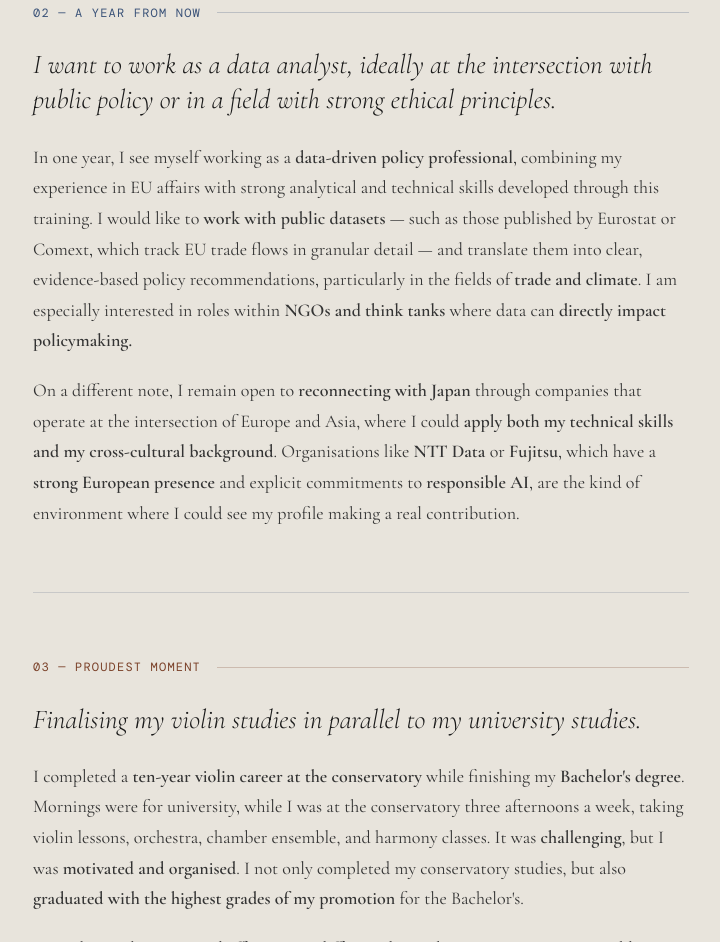
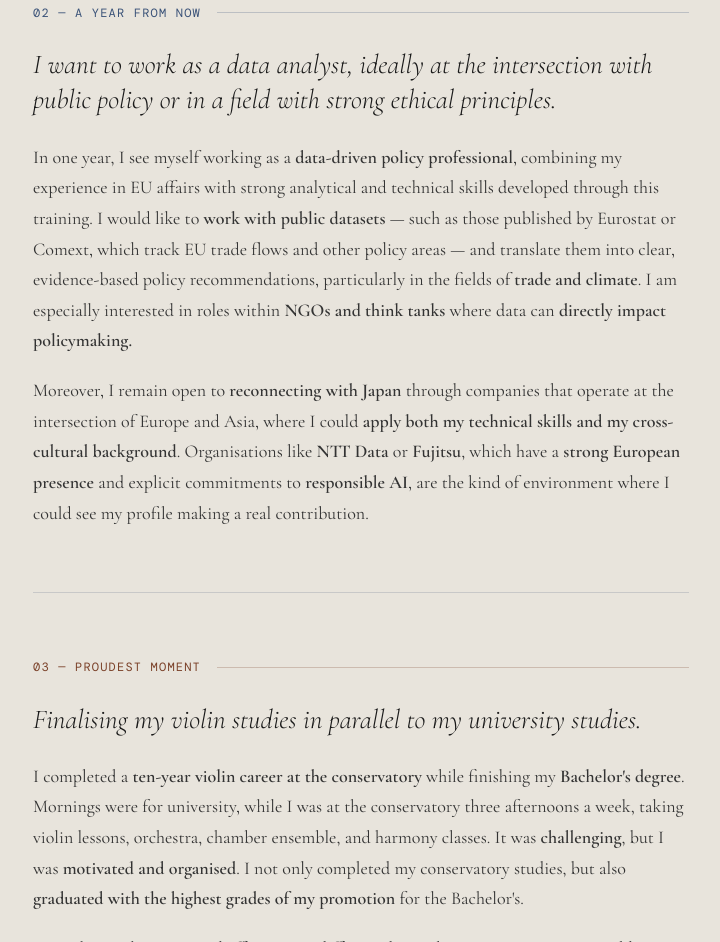
Before and after one commit to guigallent/becode, a plain HTML site: page index.html in a window 1280 px wide. Shown: the part 1330-2272 px from the top of the page, without its empty margins (279-999 px from the left). Drawn offline with nearby package versions, Linux system fonts and the light colour scheme; a web font is replaced by a local one.

Commit message:
index.html

```diff
--- a/index.html
+++ b/index.html
@@ -239,8 +239,8 @@
     <div class="section-label">02 — A year from now</div>
     <div class="reveal">
       <p class="future-highlight">I want to work as a data analyst, ideally at the intersection with public policy or in a field with strong ethical principles.</p>
-      <p>In one year, I see myself working as a <b>data-driven policy professional</b>, combining my experience in EU affairs with strong analytical and technical skills developed through this training. I would like to <b>work with public datasets</b> — such as those published by Eurostat or Comext, which track EU trade flows in granular detail — and translate them into clear, evidence-based policy recommendations, particularly in the fields of <b>trade and climate</b>. I am especially interested in roles within <b>NGOs and think tanks</b> where data can <b>directly impact policymaking.</b></p>
-      <p>On a different note, I remain open to <b>reconnecting with Japan</b> through companies that operate at the intersection of Europe and Asia, where I could <b>apply both my technical skills and my cross-cultural background</b>. Organisations like <b>NTT Data</b> or <b>Fujitsu</b>, which have a <b>strong European presence</b> and explicit commitments to <b>responsible AI</b>, are the kind of environment where I could see my profile making a real contribution.</p>
+      <p>In one year, I see myself working as a <b>data-driven policy professional</b>, combining my experience in EU affairs with strong analytical and technical skills developed through this training. I would like to <b>work with public datasets</b> — such as those published by Eurostat or Comext, which track EU trade flows and other policy areas — and translate them into clear, evidence-based policy recommendations, particularly in the fields of <b>trade and climate</b>. I am especially interested in roles within <b>NGOs and think tanks</b> where data can <b>directly impact policymaking.</b></p>
+      <p>Moreover, I remain open to <b>reconnecting with Japan</b> through companies that operate at the intersection of Europe and Asia, where I could <b>apply both my technical skills and my cross-cultural background</b>. Organisations like <b>NTT Data</b> or <b>Fujitsu</b>, which have a <b>strong European presence</b> and explicit commitments to <b>responsible AI</b>, are the kind of environment where I could see my profile making a real contribution.</p>
     </div>
   </section>
 
```
